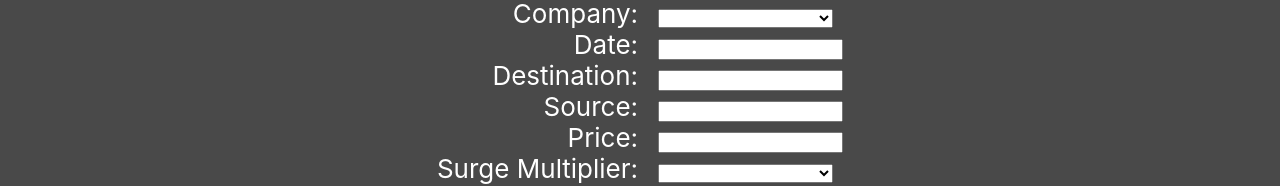
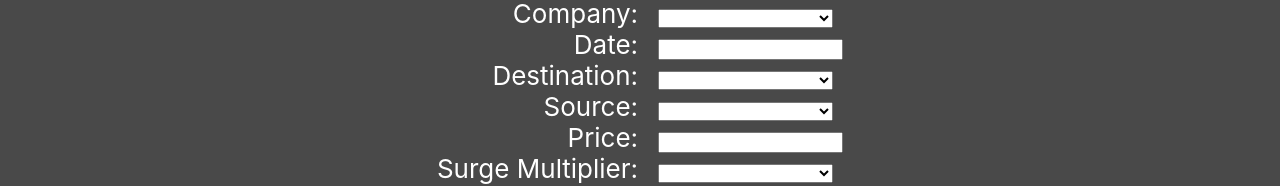
Before and after one commit to Miguel9r/CS180, a React (Create React App) app in the folder src/client/: page / in a window 1280 px wide. Shown: the part 146-332 px from the top of the page. Built offline with nearby package versions, Linux system fonts and the light colour scheme; no server answers.

Commit message:
Added dropdown menu for Destination and Source.
Since our database is only using 12 neighborhoods, we can make it a dropdown option.

```diff
--- a/src/client/src/Home.js
+++ b/src/client/src/Home.js
@@ -277,10 +277,36 @@ class Home extends Component{
                 selected={this.state.startDate}
                 onChange={this.setTimestamp}
                 openToDate={new Date("2018/09/28")}/></div>
-              <div><input type="text" name="Destination" id="Destination"
-                onChange={e => this.setDestination(e)}/></div>
-              <div><input type="text" name="Source" id="Source"
-                onChange={e => this.setSource(e)}/></div>
+              <div><select value={this.state.value} onChange={e => this.setDestination(e)} id="select">
+                <option selected-value=""></option>
+                <option value="North Station">North Station</option>
+                <option value="Haymarket Square">Haymarket Square</option>
+                <option value="Northeastern University">Northeastern University</option>
+                <option value="Back Bay">Back Bay</option>
+                <option value="West End">West End</option>
+                <option value="North End">North End</option>
+                <option value="South Station">South Station</option>
+                <option value="Beacon Hill">Beacon Hill</option>
+                <option value="Fenway">Fenway</option>
+                <option value="Theatre District">Theatre District</option>
+                <option value="Boston University">Boston University</option>
+                <option value="Financial District">Financial District</option>
+              </select></div>
+              <div><select value={this.state.value} onChange={e => this.setSource(e)} id="select">
+                <option selected-value=""></option>
+                <option value="North Station">North Station</option>
+                <option value="Haymarket Square">Haymarket Square</option>
+                <option value="Northeastern University">Northeastern University</option>
+                <option value="Back Bay">Back Bay</option>
+                <option value="West End">West End</option>
+                <option value="North End">North End</option>
+                <option value="South Station">South Station</option>
+                <option value="Beacon Hill">Beacon Hill</option>
+                <option value="Fenway">Fenway</option>
+                <option value="Theatre District">Theatre District</option>
+                <option value="Boston University">Boston University</option>
+                <option value="Financial District">Financial District</option>
+              </select></div>
               <div><input type="text" name="Price" id="Price"
                 onChange={e => this.setPrice(e)}/></div>
               <div><select value={this.state.value} onChange={e => this.setSurgeMultiplier(e)} id="select">
```
